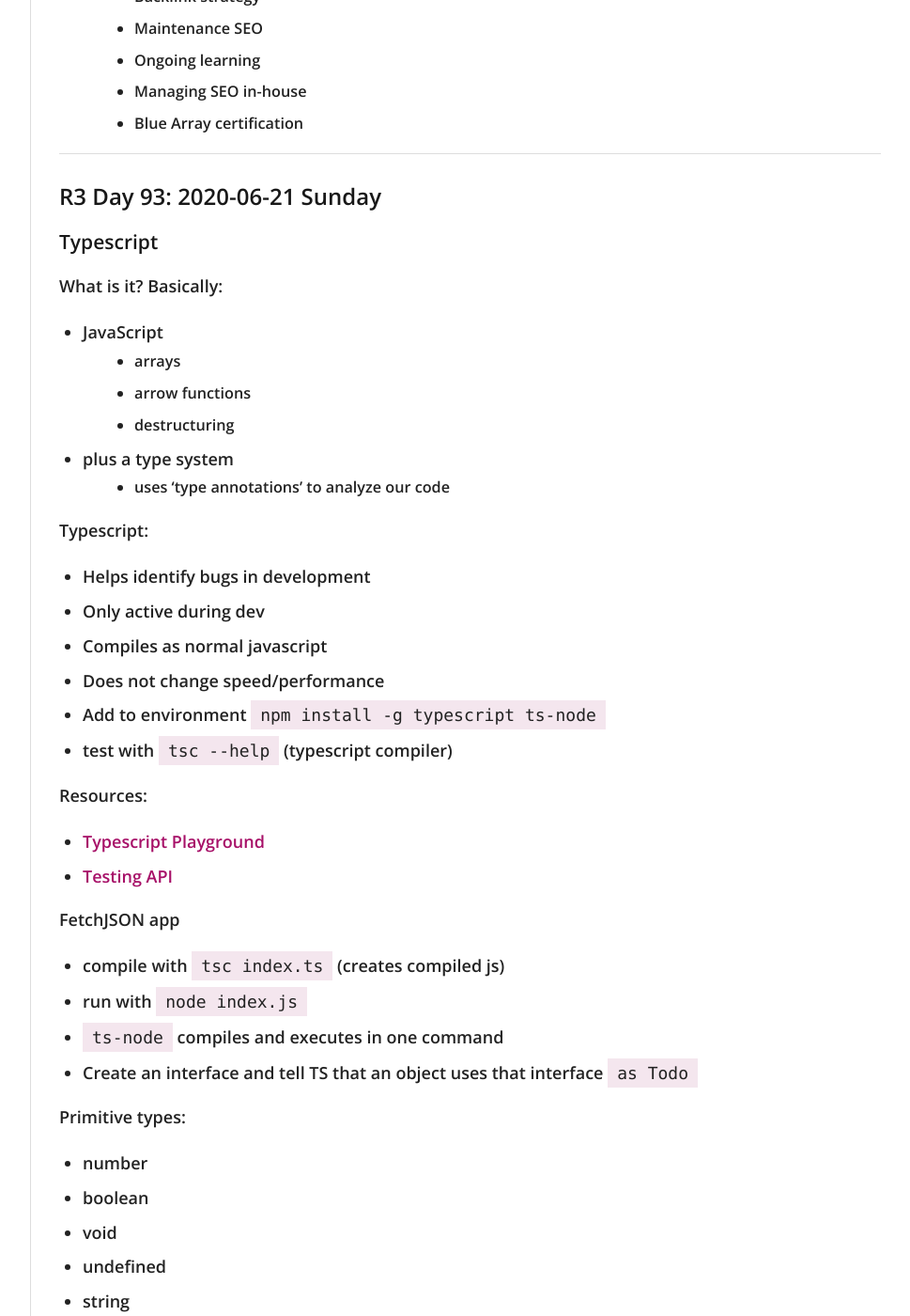
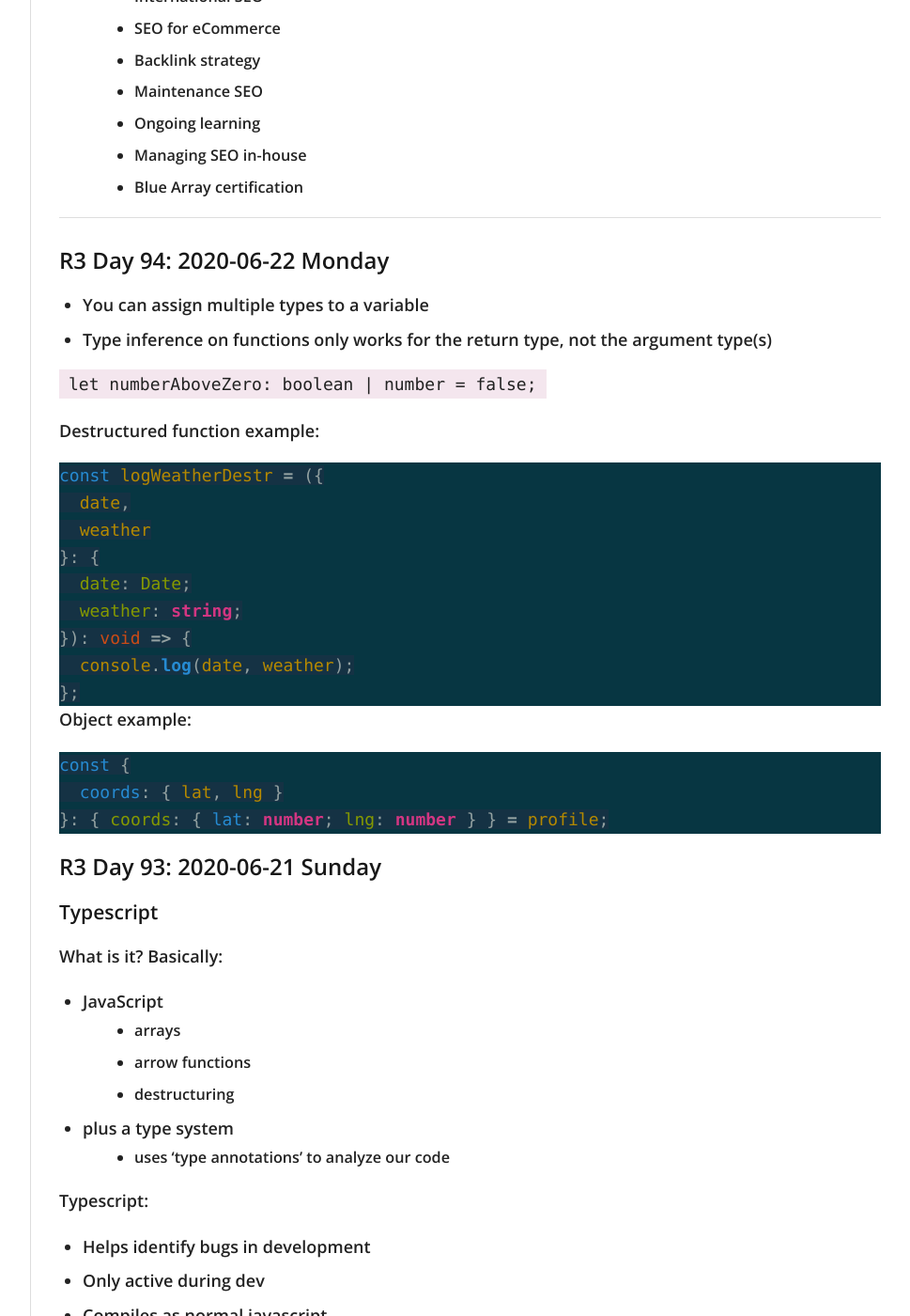
Before and after one commit to virtual/100daysofcode, a Jekyll site: the page built from index.md, in a window 1280 px wide and 1400 px high, scrolled down 4321 px. Shown: the whole window at 94% size, without its empty margins (272-1241 px from the left). Built offline with Jekyll 4.4.1, drawn with Linux system fonts in a browser that asks for light colours; nearby versions of some CDN libraries; our own code applies the rules of GitHub Pages for plain Markdown files; some of the changed text lies outside the part shown.

Commit message:
typescript function and objects

````diff
--- a/index.md
+++ b/index.md
@@ -103,6 +103,8 @@
   - Day 89: S4: Orchestrating Collections... (Ingress)
   - Day 91: S4✓: Orchestrating Collections... (Skaffold)
   - Day 92: S5: Architecture of Multi-Service Apps
+  - Day 93: S25: Typescript
+  - Day 94: S25: Typescript: Functions and Objects
 - Develop out [Knight University using TailwindCSS](https://virtual.github.io/knightu/)
   - Day 55: Hero, subfeature
 - Other projects/APIs
@@ -135,6 +137,35 @@
   - Blue Array certification
 
 ---
+
+## R3 Day 94: 2020-06-22 Monday
+
+- You can assign multiple types to a variable
+- Type inference on functions only works for the return type, not the argument type(s)
+
+`let numberAboveZero: boolean | number = false;`
+
+Destructured function example:
+
+```ts
+const logWeatherDestr = ({
+  date,
+  weather
+}: {
+  date: Date;
+  weather: string;
+}): void => {
+  console.log(date, weather);
+};
+```
+
+Object example:
+
+```ts
+const {
+  coords: { lat, lng }
+}: { coords: { lat: number; lng: number } } = profile;
+```
 
 ## R3 Day 93: 2020-06-21 Sunday
 
````
